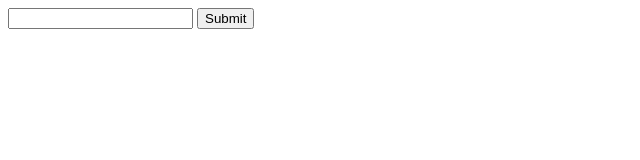
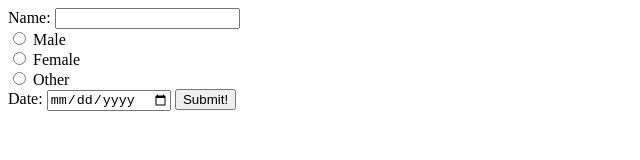
Before and after one commit to orbital21-htmlcss/orbital21-htmlcss.github.io, a plain HTML site: page code/html-forms.html in a window 1280 px wide. Shown: the whole page, without its empty margins (0-640 px from the left). Drawn offline with Linux system fonts and the light colour scheme.

Commit message:
Update slides

```diff
--- a/code/html-forms.html
+++ b/code/html-forms.html
@@ -4,9 +4,20 @@
         <title>HTML Forms</title>
     </head>
     <body>
-        <form action="mailto:ranice@nushackers.org" enctype="text/plain">
-            <input type="text">
-            <input type="submit">
+        <form action="">
+            <label for="name">Name:</label>
+            <input type="text" name="name">
+            <br>
+            <input type="radio" id="male" name="gender" value="male">
+            <label for="male">Male</label><br>
+            <input type="radio" id="female" name="gender" value="female">
+            <label for="female">Female</label><br>
+            <input type="radio" id="other" name="gender" value="other">
+            <label for="other">Other</label>
+            <br>
+            <label for="name">Date:</label>
+            <input type="date" name="date">
+            <input type="submit" value="Submit!">
         </form>
     </body>
 </html>
```
Also changed, not shown: code/html-basic.html (+2 -2 lines), 1 other file.
